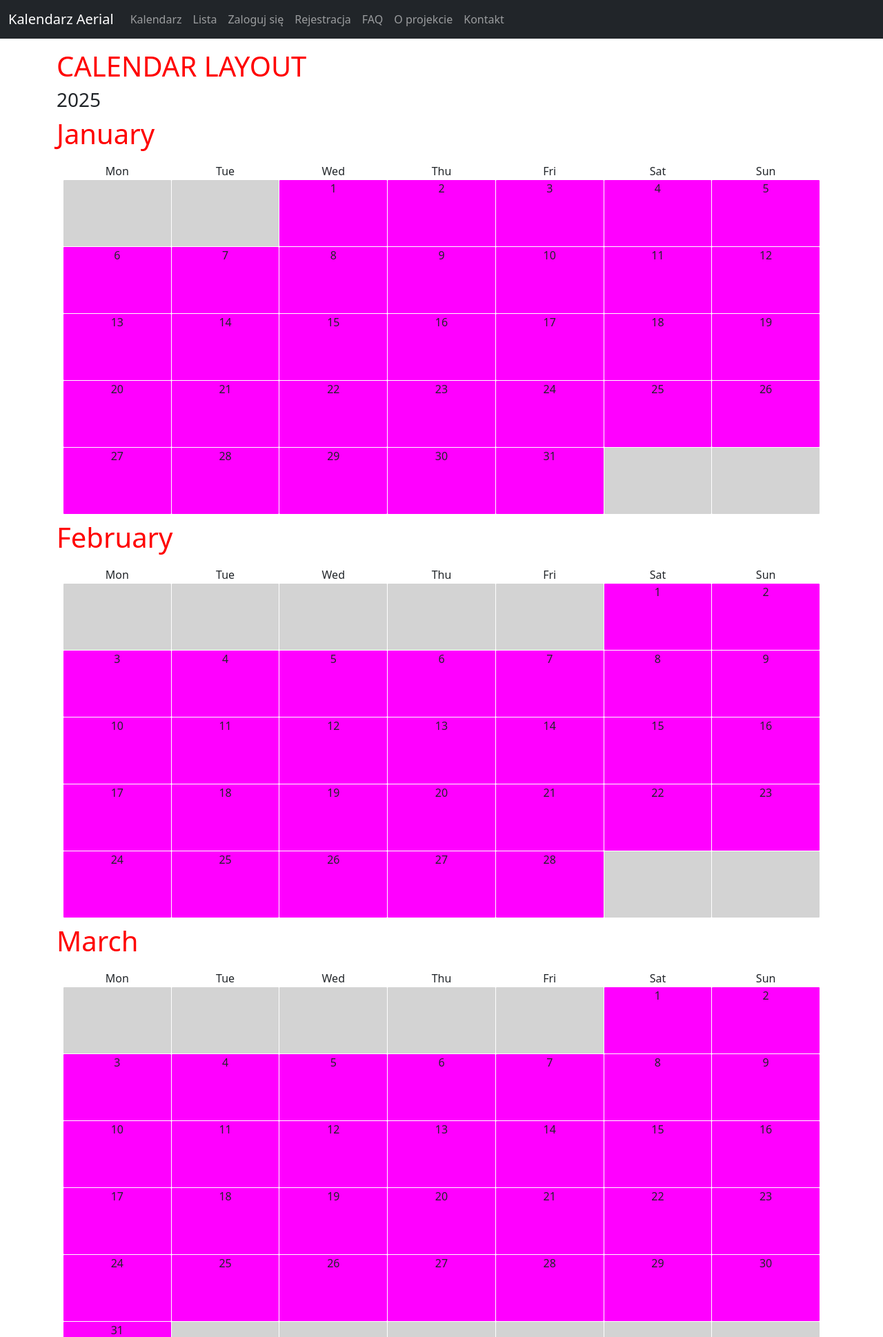
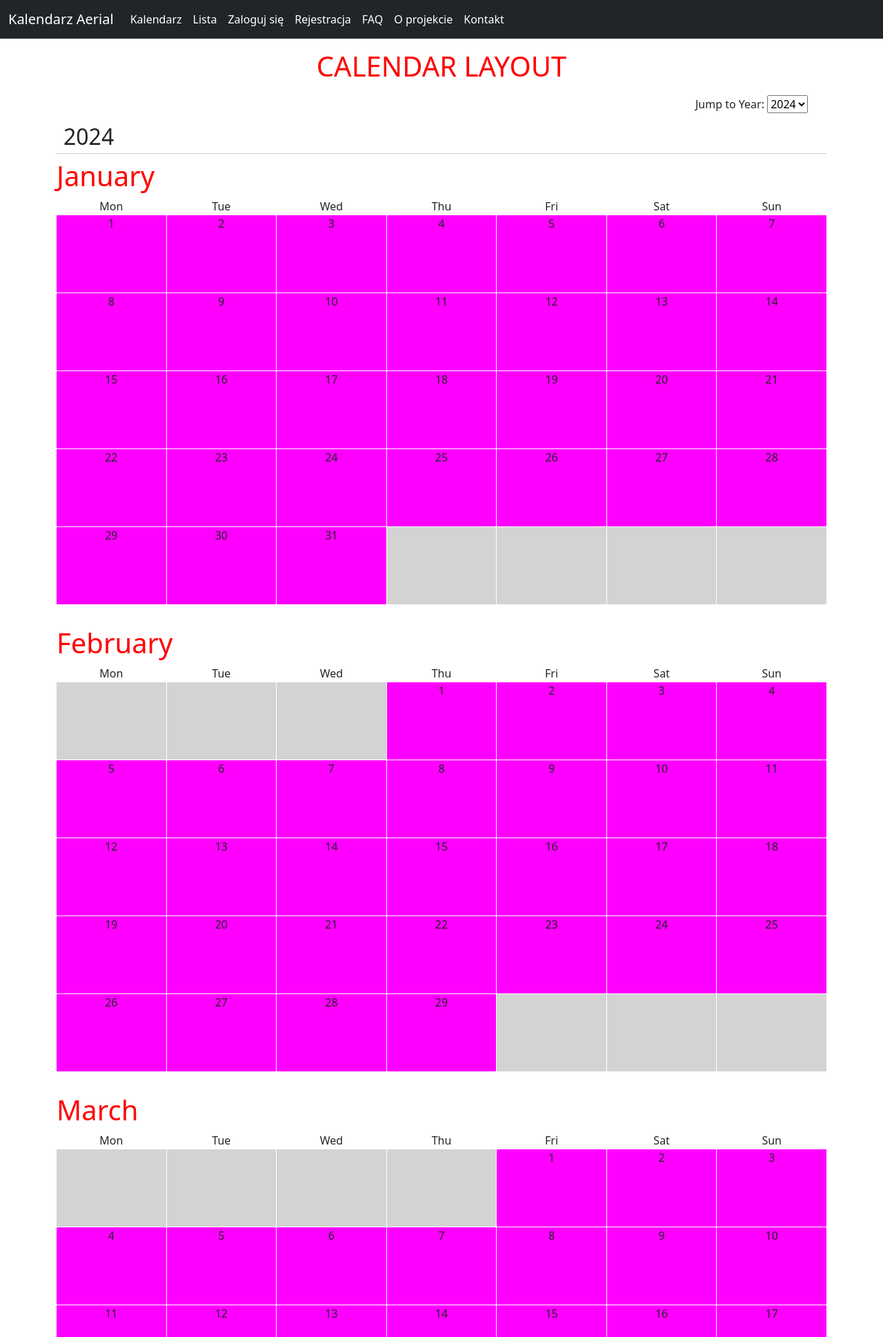
Before and after one commit to Filbog/aerial-calendar, a Django app: page /calendar/ in a window 1280 px wide. Shown: the top 1938 px of the page at 69% size. Run offline with Django 5.2, Linux system fonts and the light colour scheme; data that the repository does not hold is empty; parts of the project's set-up code (start-up, migrations or seed data) failed here and were passed over; some libraries are stand-ins or nearby versions.

Commit message:
ale idzie do przodu

```diff
--- a/cal_project/settings.py
+++ b/cal_project/settings.py
@@ -49,6 +49,7 @@ INSTALLED_APPS = [
     "allauth.socialaccount.providers.google",
     "crispy_forms",
     "crispy_bootstrap5",
+    "django_bootstrap5",
     "django_htmx",
     # my apps
     "accounts",
--- a/calendar_app/models.py
+++ b/calendar_app/models.py
@@ -38,7 +38,11 @@ class Event(models.Model):
     is_aerial = models.BooleanField(default=True)
 
     main_link = models.URLField()
-    additional_links = models.JSONField(default=list, blank=True)
+    additional_url_1 = models.URLField(blank=True, null=True)
+    additional_label_1 = models.CharField(max_length=100, blank=True, null=True)
+
+    additional_url_2 = models.URLField(blank=True, null=True)
+    additional_label_2 = models.CharField(max_length=100, blank=True, null=True)
 
     def __str__(self):
         return self.name
--- a/calendar_app/urls.py
+++ b/calendar_app/urls.py
@@ -1,9 +1,10 @@
 from django.urls import path
 
-from .views import EventListView, EventDetailView, calendar_view
+from .views import EventListView, EventDetailView, calendar_view, EventCreateView
 
 urlpatterns = [
     path("list_layout/", EventListView.as_view(), name="list_layout"),
     path("", calendar_view, name="events"),
     path("<uuid:pk>/", EventDetailView.as_view(), name="event_detail"),
+    path("event_create/", EventCreateView.as_view(), name="event_create"),
 ]
--- a/calendar_app/views.py
+++ b/calendar_app/views.py
@@ -1,8 +1,17 @@
-from django.views.generic import ListView, DetailView
+from django.views.generic import (
+    ListView,
+    DetailView,
+    CreateView,
+    UpdateView,
+    DeleteView,
+)
+from .forms import EventForm
 from django.http import HttpResponse
 from django.template.loader import render_to_string
 from django.shortcuts import render
+from django.urls import reverse_lazy
 import json
+from datetime import datetime
 
 from .models import Event
 
@@ -27,6 +36,8 @@ class EventListView(ListView):
 
 
 def calendar_view(request):
+    years = [datetime.now().year + i for i in range(2)]
+    print(years)
     events = Event.objects.all()
     events_serialized = json.dumps(
         [
@@ -43,7 +54,9 @@ def calendar_view(request):
         ]
     )
     return render(
-        request, "calendar/calendar_layout.html", {"events": events_serialized}
+        request,
+        "calendar/calendar_layout.html",
+        {"events": events_serialized, "years": years},
     )
 
 
@@ -51,3 +64,14 @@ class EventDetailView(DetailView):
     model = Event
     template_name = "calendar/event_detail.html"
     context_object_name = "event"
+
+
+class EventCreateView(CreateView):
+    model = Event
+    form_class = EventForm
+    template_name = "calendar/event_create.html"
+    success_url = reverse_lazy("events")
+
+    def form_valid(self, form):
+        form.instance.author = self.request.user
+        return super().form_valid(form)
--- a/static/css/style.css
+++ b/static/css/style.css
@@ -1,3 +1,8 @@
+
+*{
+    forced-color-adjust: none !important;
+}
+
 h1 {
     color: red;
     display: block;
@@ -7,13 +12,18 @@ body {
     padding-top: 4.5rem;
 }
 
+.nav-link {
+    color: white;
+    background: rgb(33, 37, 41);
+}
+
 /* CALENDAR */
 
 .calendar-grid{
     display: grid;
     grid-template-columns: repeat(7, minmax(0, 1fr));
-    padding: 10px;
     gap: 1px;
+    margin-bottom: 2rem;
 
 }
 .day-name{
@@ -45,14 +55,75 @@ body {
     overflow: hidden;
     max-width: 100%;
     margin: 0;
+    margin-bottom: 2px;
+    padding: 0 3px;
+    border-radius: 3px;
+    font-size: small;
 }
 
 .day-number{
     margin: 0 auto;
 }
 
+/* event types */
+.day .show{
+    background-color: lightgreen;
+}
+
+.day .festival{
+    background-color: lightblue;
+}
+
+.day .competiton{
+    background-color: lightcoral;
+}
+
+.day .workshop{
+    background-color: lightyellow;
+}
+.day .conference{
+    background-color: lightseagreen;
+}
+.day .convention{
+    background-color: lightsalmon;
+}
+.day .other{
+    background-color: lightpink;
+}
+
+.year-wrapper h2 {
+    position: sticky;
+    top: 50px; /* Adjust to the height of your navbar if needed */
+    z-index: 10; /* Ensure it appears above other content */
+    background-color: white; /* Optional: Match the page background for better visibility */
+    padding: 5px 10px; /* Optional: Add padding for better appearance */
+    border-bottom: 1px solid #ccc; /* Optional: Add a subtle underline */
+  }
+
+  .sticky-dropdown {
+    position: sticky;
+    top: 50px; /* Position at the top of the viewport */
+    left: 100%;
+    max-width: 200px;
+    z-index: 15; /* Ensure it stays above other content */
+    background: none; /* Add a background to avoid text overlap */
+    padding: 10px;
+  }
+
 
 /* LIST LAYOUT */
 .list_dates{
     display: flex;
 }
+
+
+@media (min-width: 768px) {
+
+    .day{
+        height: 7rem;
+    }
+
+    .event-item{
+        font-size: medium;
+    }
+}
--- a/static/js/generate_calendar.js
+++ b/static/js/generate_calendar.js
@@ -14,6 +14,8 @@ const monthNames = [
 ];
 
 const year2025 = 2025;
+const year2026 = 2026;
+console.log(yearsData);
 
 function generateCalendar(year) {
   const yearGrid = [];
@@ -56,24 +58,29 @@ function generateCalendar(year) {
 
 function populateCalendar(yearData) {
   const calendarContainer = document.getElementById("calendar-container");
-  // console.log(yearData);
   yearGrid = yearData.grid;
   year = yearData.year;
-  // console.log("year grid: ", yearGrid);
-  // console.log("year: ", year);
+
+  const yearWrapper = document.createElement("div");
+  yearWrapper.classList.add("year-wrapper");
+  yearWrapper.id = `year-${year}`;
+
+  const yearHeading = document.createElement("h2");
+  yearHeading.textContent = year;
+  yearWrapper.appendChild(yearHeading);
+  calendarContainer.appendChild(yearWrapper);
 
   // Loop through each month in yearGrid
   for (let monthIndex = 0; monthIndex < yearGrid.length; monthIndex++) {
     const monthData = yearGrid[monthIndex]; // Get the weeks for the current month
 
     const monthElement = document.createElement("div");
-    monthElement.classList.add("month");
-    monthElement.classList.add("calendar-grid");
-    monthElement.id = `month-${monthIndex}`;
+    monthElement.classList.add("month", "calendar-grid");
+    monthElement.id = `month-${monthIndex}-${year}`;
     const monthHeading = document.createElement("h1");
     monthHeading.textContent = monthNames[monthIndex];
-    calendarContainer.appendChild(monthHeading);
-    calendarContainer.appendChild(monthElement);
+    yearWrapper.appendChild(monthHeading);
+    yearWrapper.appendChild(monthElement);
 
     // Add day names
     const dayNames = ["Mon", "Tue", "Wed", "Thu", "Fri", "Sat", "Sun"];
@@ -104,12 +111,14 @@ function populateCalendar(yearData) {
             (event) =>
               event.start_date <= dateString && event.end_date >= dateString
           );
+          // console.log(eventsOnDay);
           if (eventsOnDay.length > 0) {
             dayElement.classList.add("has-events");
             const eventList = document.createElement("ul");
             eventsOnDay.forEach((event) => {
               const eventItem = document.createElement("li");
               eventItem.classList.add("event-item");
+              eventItem.classList.add(`${event.type}`);
               eventItem.textContent = event.name;
               eventList.appendChild(eventItem);
             });
@@ -130,6 +139,32 @@ function populateCalendar(yearData) {
 //   [26, 27, 28, 29, 30, 31, ""],
 // ];
 
-year2025Grid = generateCalendar(year2025);
-populateCalendar(year2025Grid);
-console.log(eventsData);
+yearsData.forEach((year) => {
+  const yearGrid = generateCalendar(year);
+  populateCalendar(yearGrid);
+});
+
+document.addEventListener("DOMContentLoaded", () => {
+  const yearsDropdown = document.getElementById("year-dropdown");
+
+  // Populate the dropdown
+  yearsData.forEach((year) => {
+    const option = document.createElement("option");
+    option.value = `year-${year}`;
+    option.textContent = year;
+    yearsDropdown.appendChild(option);
+  });
+
+  // Scroll to the selected year
+  yearsDropdown.addEventListener("change", (event) => {
+    const selectedYear = event.target.value;
+    const yearHeading = document.getElementById(selectedYear);
+
+    if (yearHeading) {
+      yearHeading.scrollIntoView({
+        behavior: "smooth", // Smooth scrolling animation
+        block: "start", // Align to the top of the viewport
+      });
+    }
+  });
+});
--- a/templates/calendar/calendar_layout.html
+++ b/templates/calendar/calendar_layout.html
@@ -4,14 +4,17 @@
 
 {% block content %}
 
-<h1>CALENDAR LAYOUT</h1>
-
+<h1 class="d-flex justify-content-center">CALENDAR LAYOUT</h1>
+<div id="year-selector" class="sticky-dropdown">
+    <label for="year-dropdown">Jump to Year:</label>
+    <select id="year-dropdown"></select>
+  </div>
 <div id="calendar-container">
-    <h3>2025</h3>
 
 </div>
 <p>{{events}}</p>
 <script>
+    const yearsData = {{ years|safe }}
     const eventsData = {{ events|safe }}
 </script>
 <script src="{% static 'js/generate_calendar.js' %}" defer></script>
```
Also changed, not shown: calendar_app/forms.py (added, +47 -0 lines), templates/calendar/event_create.html (added, +55 -0 lines), calendar_app/migrations/0003_remove_event_additional_links_and_more.py (added).
